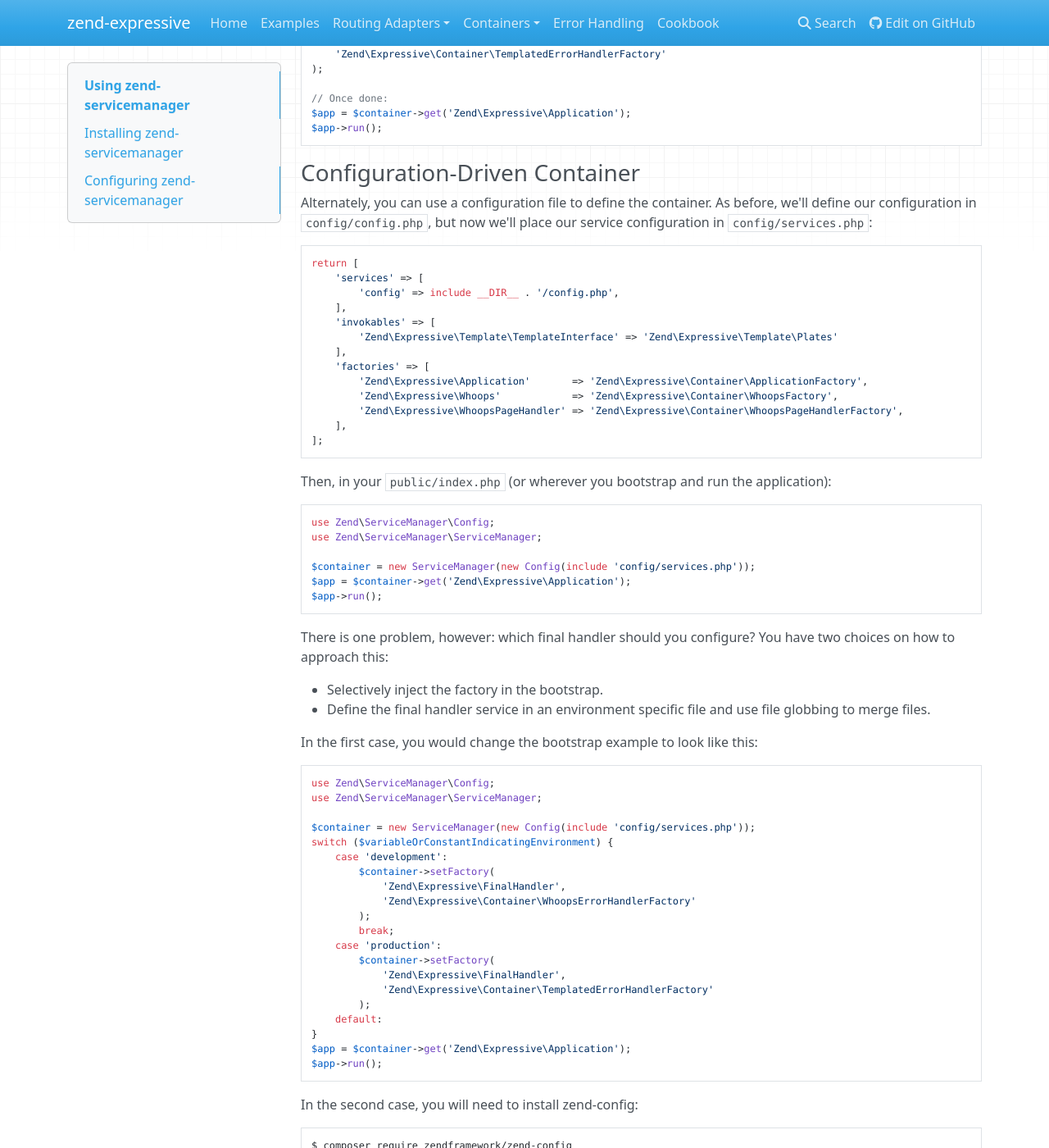
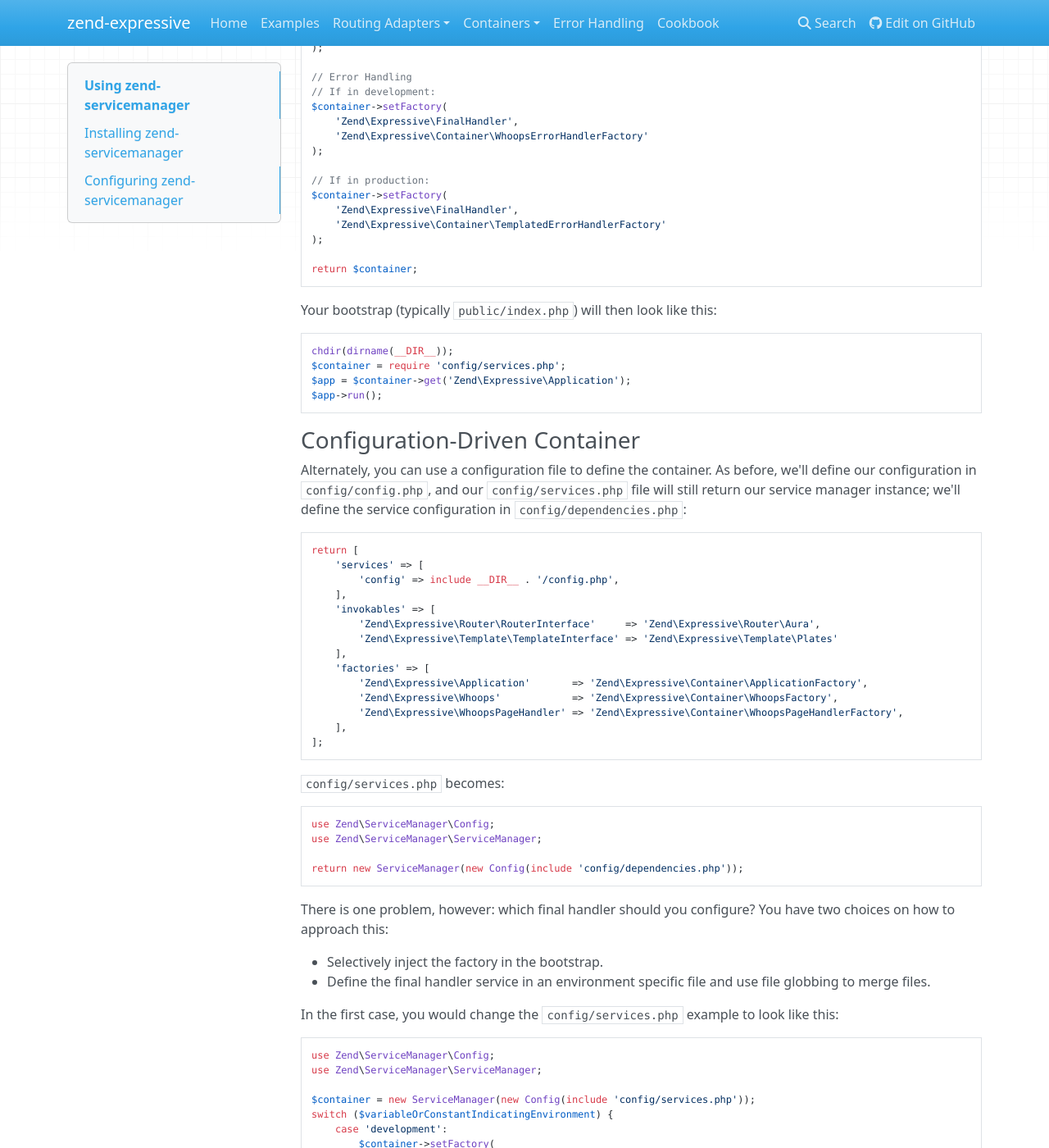
Before and after one commit to zendframework/zend-expressive, an MkDocs documentation site: the page built from doc/book/container/zend-servicemanager.md, in a window 1280 px wide and 1400 px high, scrolled down 2117 px. Shown: the whole window at 82% size. Built offline with MkDocs 1.6.1, drawn with Linux system fonts in a browser that asks for light colours; nearby versions of some CDN libraries; old or Windows-style settings are respelled for this version of MkDocs; some of the changed text lies outside the part shown.

Commit message:
Documented Pimple configuration
- Also modified zend-servicemanager to provide routing configuration, as well as
  an approach to bootstrapping that mirrors that in Pimple, for consistency.

````diff
--- a/doc/book/container/zend-servicemanager.md
+++ b/doc/book/container/zend-servicemanager.md
@@ -71,6 +71,9 @@
 factories to configure instances) is in `config/config.php`, and that that file
 returns an array.
 
+We'll create a `config/services.php` file that creates and returns a
+`Zend\ServiceManager\ServiceManager` instance as follows:
+
 ```php
 use Zend\ServiceManager\ServiceManager;
 
@@ -81,6 +84,14 @@
 $container->setFactory(
     'Zend\Expressive\Application',
     'Zend\Expressive\Container\ApplicationFactory'
+);
+
+// Routing
+// In most cases, you can instantiate the router you want to use without using a
+// factory:
+$container->setInvokableClass(
+    'Zend\Expressive\Router\RouterInterface',
+    'Zend\Expressive\Router\Aura'
 );
 
 // Templating
@@ -115,7 +126,14 @@
     'Zend\Expressive\Container\TemplatedErrorHandlerFactory'
 );
 
-// Once done:
+return $container;
+```
+
+Your bootstrap (typically `public/index.php`) will then look like this:
+
+```php
+chdir(dirname(__DIR__));
+$container = require 'config/services.php';
 $app = $container->get('Zend\Expressive\Application');
 $app->run();
 ```
@@ -123,8 +141,9 @@
 ### Configuration-Driven Container
 
 Alternately, you can use a configuration file to define the container. As
-before, we'll define our configuration in `config/config.php`, but now we'll
-place our service configuration in `config/services.php`:
+before, we'll define our configuration in `config/config.php`, and our
+`config/services.php` file will still return our service manager instance; we'll
+define the service configuration in `config/dependencies.php`:
 
 ```php
 return [
@@ -132,6 +151,7 @@
         'config' => include __DIR__ . '/config.php',
     ],
     'invokables' => [
+        'Zend\Expressive\Router\RouterInterface'     => 'Zend\Expressive\Router\Aura',
         'Zend\Expressive\Template\TemplateInterface' => 'Zend\Expressive\Template\Plates'
     ],
     'factories' => [
@@ -142,16 +162,13 @@
 ];
 ```
 
-Then, in your `public/index.php` (or wherever you bootstrap and run the
-application):
+`config/services.php` becomes:
 
 ```php
 use Zend\ServiceManager\Config;
 use Zend\ServiceManager\ServiceManager;
 
-$container = new ServiceManager(new Config(include 'config/services.php'));
-$app = $container->get('Zend\Expressive\Application');
-$app->run();
+return new ServiceManager(new Config(include 'config/dependencies.php'));
 ```
 
 There is one problem, however: which final handler should you configure? You
@@ -161,7 +178,8 @@
 - Define the final handler service in an environment specific file and use file
   globbing to merge files.
 
-In the first case, you would change the bootstrap example to look like this:
+In the first case, you would change the `config/services.php` example to look
+like this:
 
 ```php
 use Zend\ServiceManager\Config;
@@ -176,14 +194,13 @@
         );
         break;
     case 'production':
+    default:
         $container->setFactory(
             'Zend\Expressive\FinalHandler',
             'Zend\Expressive\Container\TemplatedErrorHandlerFactory'
         );
-    default:
 }
-$app = $container->get('Zend\Expressive\Application');
-$app->run();
+return $container;
 ```
 
 In the second case, you will need to install zend-config:
@@ -193,21 +210,21 @@
 ```
 
 Then, create the directory `config/autoload/`, and create two files,
-`services.global.php` and `services.local.php`. In your `.gitignore`, add an
-entry for `config/autoload/*local.php` to ensure "local" (environment-specific)
-files are excluded from the repository.
+`dependencies.global.php` and `dependencies.local.php`. In your `.gitignore`,
+add an entry for `config/autoload/*local.php` to ensure "local"
+(environment-specific) files are excluded from the repository.
 
-`config/services.php` will look like this:
+`config/dependencies.php` will look like this:
 
 ```php
 use Zend\Config\Config;
 
 return Config::fromFiles(
-    glob('config/autoload/services.{global,local}.php', GLOB_BRACE)
+    glob('config/autoload/dependencies.{global,local}.php', GLOB_BRACE)
 );
 ```
 
-`config/autoload/services.global.php` will look like this:
+`config/autoload/dependencies.global.php` will look like this:
 
 ```php
 return [
@@ -215,6 +232,7 @@
         'config' => include __DIR__ . '/config.php',
     ],
     'invokables' => [
+        'Zend\Expressive\Router\RouterInterface'     => 'Zend\Expressive\Router\Aura',
         'Zend\Expressive\Template\TemplateInterface' => 'Zend\Expressive\Template\Plates'
     ],
     'factories' => [
@@ -224,8 +242,8 @@
 ];
 ```
 
-`config/autoload/services.local.php` on your development machine can look like
-this:
+`config/autoload/dependencies.local.php` on your development machine can look
+like this:
 
 ```php
 return [
````
Also changed, not shown: doc/book/container/pimple.md (added, +85 -0 lines).
